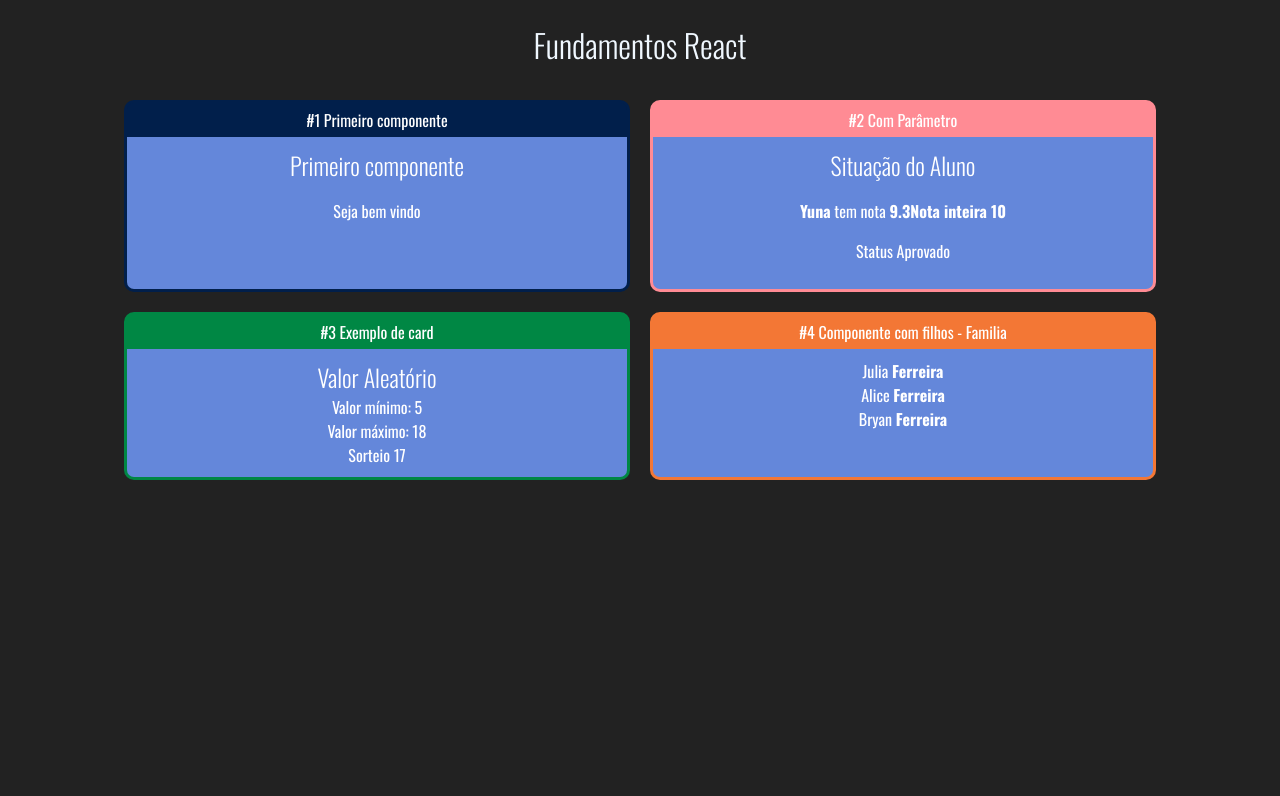
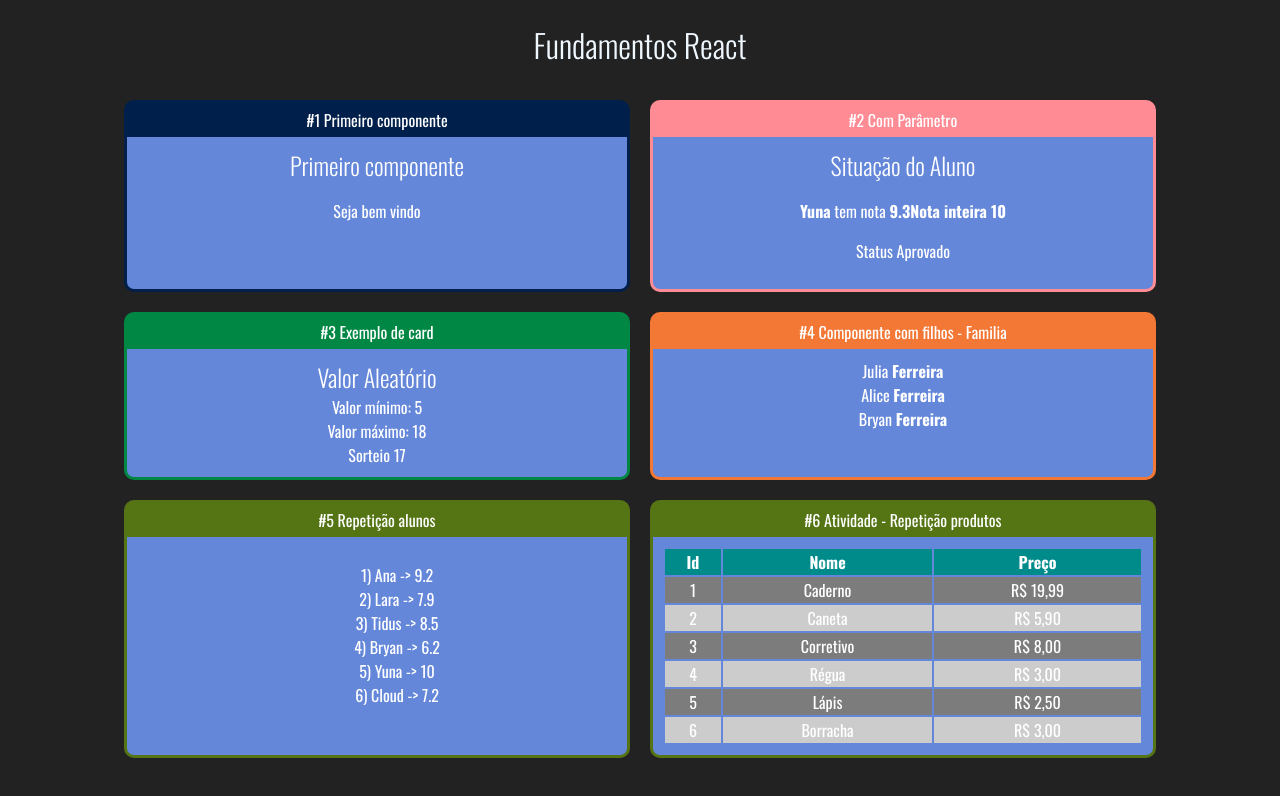
Before and after one commit to alesandraisla/curso-reactjs-redux, a React (Create React App) app in the folder fundamentos-react/: page / in a window 1280 px wide. Shown: the top 796 px of the page. Built offline with nearby package versions, Linux system fonts and the light colour scheme.

Commit message:
Desafio tabela de produtos

```diff
--- a/fundamentos-react/src/App.jsx
+++ b/fundamentos-react/src/App.jsx
@@ -7,6 +7,8 @@ import Card from "./components/layout/Card";
 import "./App.css";
 import Familia from "./components/basicos/Familia";
 import FamiliaMembro from "./components/basicos/FamiliaMembro";
+import ListaAlunos from "./components/repeticao/ListaAlunos";
+import TabelaProdutos from "./components/repeticao/TabelaProdutos";
 
 export default function App(props) {
   return (
@@ -30,6 +32,12 @@ export default function App(props) {
               <FamiliaMembro nome="Bryan" />
             </Familia>
           </Card>
+          <Card titulo="#5 Repetição alunos" color="#557515">
+            <ListaAlunos />
+          </Card>
+          <Card titulo="#6 Atividade - Repetição produtos" color="#557515">
+            <TabelaProdutos />
+          </Card>
         </div>
       </div>
     </>
--- a/fundamentos-react/src/components/basicos/Familia.jsx
+++ b/fundamentos-react/src/components/basicos/Familia.jsx
@@ -4,8 +4,8 @@ export default function Familia(props) {
   return (
     <>
       <div>
-        {React.Children.map(props.children, (child) => {
-          return cloneElement(child, props);
+        {props.children.map((child, i) => {
+          return cloneElement(child, { ...props, key: i });
         })}
       </div>
     </>
--- /dev/null
+++ b/fundamentos-react/src/components/repeticao/ListaAlunos.jsx
@@ -0,0 +1,16 @@
+import alunos from "../../data/alunos";
+
+export default function ListaAlunos() {
+  const listaCompleta = alunos.map((aluno) => {
+    return (
+      <li key={aluno.id}>
+        {aluno.id}) {aluno.nome} {"->"} {aluno.nota}
+      </li>
+    );
+  });
+  return (
+    <div>
+      <ul style={{ listStyle: "none" }}>{listaCompleta}</ul>
+    </div>
+  );
+}
--- /dev/null
+++ b/fundamentos-react/src/components/repeticao/TabelaProdutos.css
@@ -0,0 +1,16 @@
+.TabelaProdutos th {
+  background-color: darkcyan;
+  color: #ffff;
+}
+
+.TabelaProdutos table {
+  width: 100%;
+}
+
+.TabelaProdutos .Par {
+  background-color: rgb(124, 124, 124);
+}
+
+.TabelaProdutos .Impar {
+  background-color: #ccc;
+}
--- /dev/null
+++ b/fundamentos-react/src/components/repeticao/TabelaProdutos.jsx
@@ -0,0 +1,30 @@
+import produtos from "../../data/produtos";
+import "./TabelaProdutos.css";
+
+export default function TabelaProdutos() {
+  function getLinhas() {
+    return produtos.map((produto, i) => {
+      return (
+        <tr key={produto.id} className={i % 2 === 0 ? "Par" : "Impar"}>
+          <td>{produto.id}</td>
+          <td>{produto.produto}</td>
+          <td>R$ {produto.preco.toFixed(2).replace(".", ",")}</td>
+        </tr>
+      );
+    });
+  }
+  return (
+    <div className="TabelaProdutos">
+      <table>
+        <thead>
+          <tr>
+            <th>Id</th>
+            <th>Nome</th>
+            <th>Preço</th>
+          </tr>
+        </thead>
+        <tbody>{getLinhas()}</tbody>
+      </table>
+    </div>
+  );
+}
--- /dev/null
+++ b/fundamentos-react/src/data/alunos.js
@@ -0,0 +1,8 @@
+export default [
+  { id: 1, nome: "Ana", nota: 9.2 },
+  { id: 2, nome: "Lara", nota: 7.9 },
+  { id: 3, nome: "Tidus", nota: 8.5 },
+  { id: 4, nome: "Bryan", nota: 6.2 },
+  { id: 5, nome: "Yuna", nota: 10 },
+  { id: 6, nome: "Cloud", nota: 7.2 },
+];
--- /dev/null
+++ b/fundamentos-react/src/data/produtos.js
@@ -0,0 +1,8 @@
+export default [
+  { id: 1, produto: "Caderno", preco: 19.99 },
+  { id: 2, produto: "Caneta", preco: 5.9 },
+  { id: 3, produto: "Corretivo", preco: 8.0 },
+  { id: 4, produto: "Régua", preco: 3.0 },
+  { id: 5, produto: "Lápis", preco: 2.5 },
+  { id: 6, produto: "Borracha", preco: 3.0 },
+];
```
